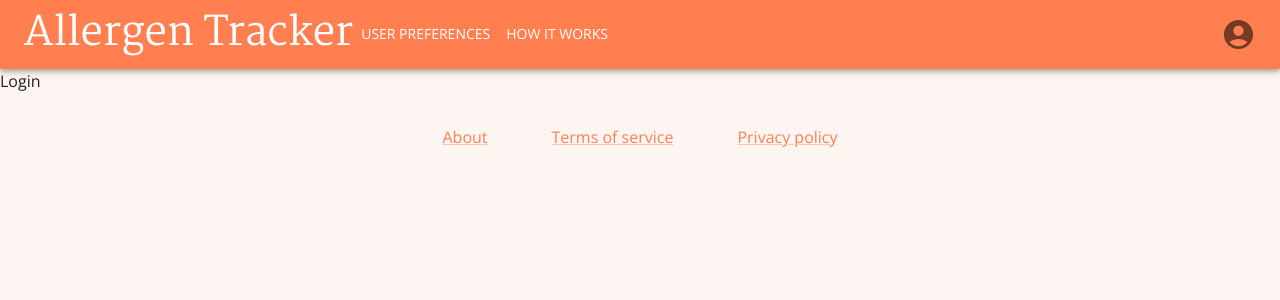
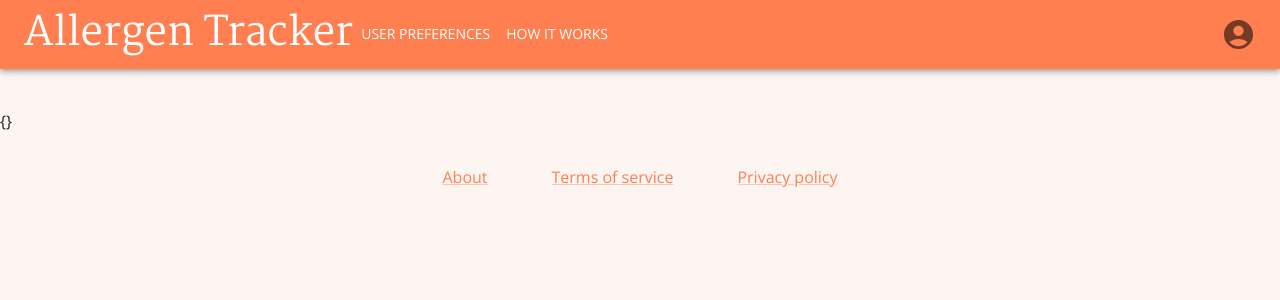
Before and after one commit to jompsku/dw3s-allergentracker, a React (Vite) app in the folder frontend/: page /login in a window 1280 px wide. Shown: the top 300 px of the page. Built offline with nearby package versions, Linux system fonts and the light colour scheme.

Commit message:
#17 implement basic google oauth functionality which allows the application to retrieve user name and email on a button click

```diff
--- a/frontend/package.json
+++ b/frontend/package.json
@@ -19,6 +19,7 @@
     "@mui/material": "^6.1.2",
     "@react-oauth/google": "^0.12.1",
     "axios": "^1.7.7",
+    "jwt-decode": "^4.0.0",
     "react": "^18.3.1",
     "react-dom": "^18.3.1",
     "react-query": "^3.39.3",
--- a/frontend/src/App.jsx
+++ b/frontend/src/App.jsx
@@ -2,6 +2,7 @@ import { CssBaseline } from "@mui/material";
 import LandingPage from "./routes/LandingPage";
 import { ThemeProvider } from "@mui/material/styles";
 import theme from "./themes/theme";
+import { GoogleOAuthProvider } from "@react-oauth/google";
 import { createBrowserRouter, RouterProvider } from "react-router-dom";
 import LoginPage from "./routes/LoginPage";
 import BasicLayout from "./layouts/BasicLayout";
@@ -19,11 +20,13 @@ const router = createBrowserRouter([
 
 const App = () => {
   return (
-    <ThemeProvider theme={theme}>
-      <CssBaseline>
-        <RouterProvider router={router} />
-      </CssBaseline>
-    </ThemeProvider>
+    <GoogleOAuthProvider clientId="408468159516-9pf3e64af4knq24jm532g234ac3gqk3j.apps.googleusercontent.com">
+      <ThemeProvider theme={theme}>
+        <CssBaseline>
+          <RouterProvider router={router} />
+        </CssBaseline>
+      </ThemeProvider>
+    </GoogleOAuthProvider>
   );
 };
 
--- a/frontend/src/routes/LoginPage.jsx
+++ b/frontend/src/routes/LoginPage.jsx
@@ -1,7 +1,28 @@
 import { Box } from "@mui/material";
+import { GoogleLogin } from "@react-oauth/google";
+import axios from "axios";
+import { useEffect, useState } from "react";
+import { jwtDecode } from "jwt-decode";
 
 const LoginPage = () => {
-  return <Box>Login</Box>;
+  const onSuccess = (response) => setToken(response.credential);
+  const onError = (error) => console.log(error);
+
+  const [token, setToken] = useState("");
+  const [profile, setProfile] = useState({});
+
+  useEffect(() => {
+    if (token) {
+      const user = jwtDecode(token);
+      setProfile({ name: user.name, email: user.email });
+    }
+  }, [token]);
+  return (
+    <Box>
+      <GoogleLogin onSuccess={onSuccess} onError={onError} />
+      {JSON.stringify(profile)}
+    </Box>
+  );
 };
 
 export default LoginPage;
```
Also changed, not shown: 1 other file (tests, documents, lock files or other folders).
